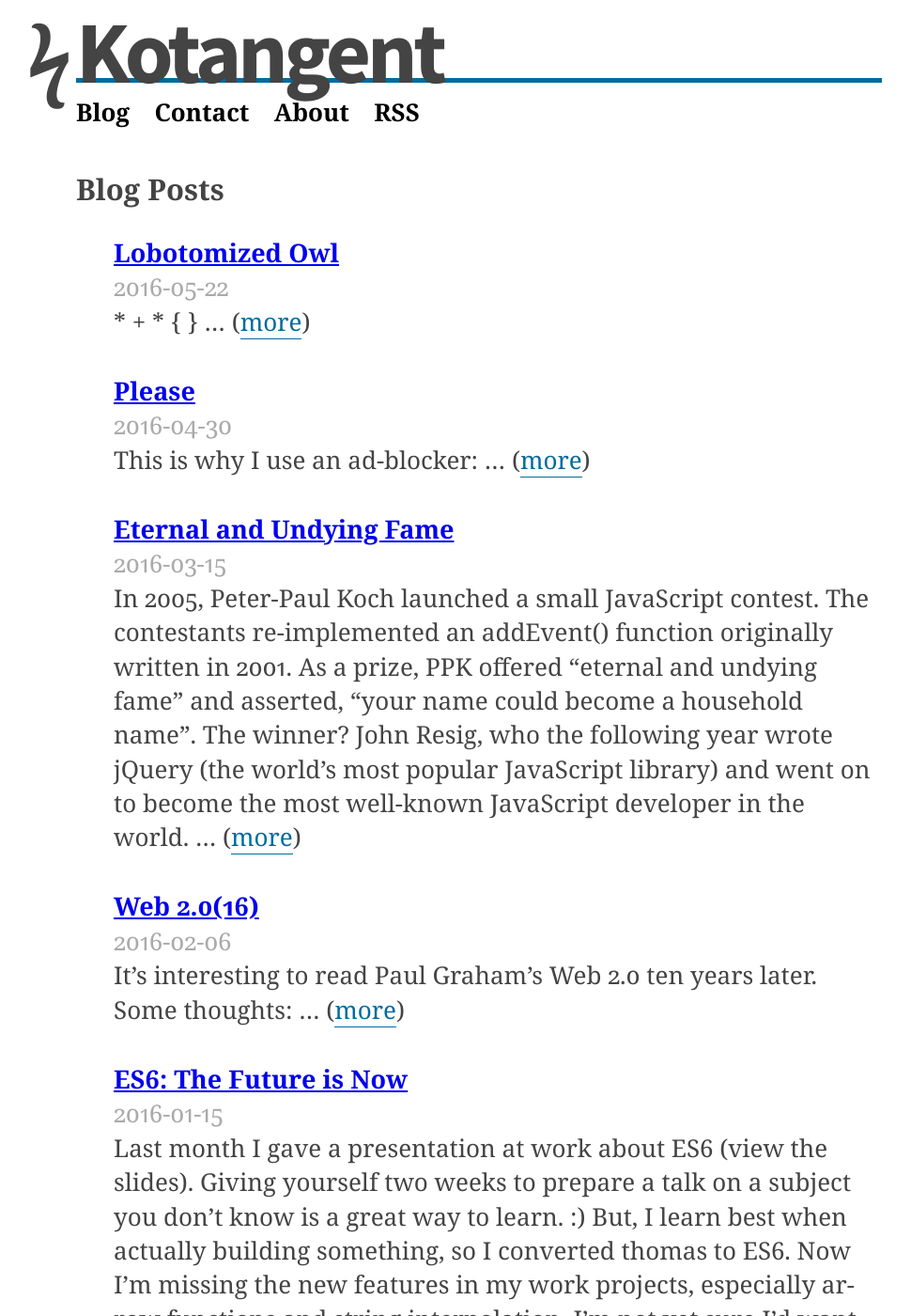
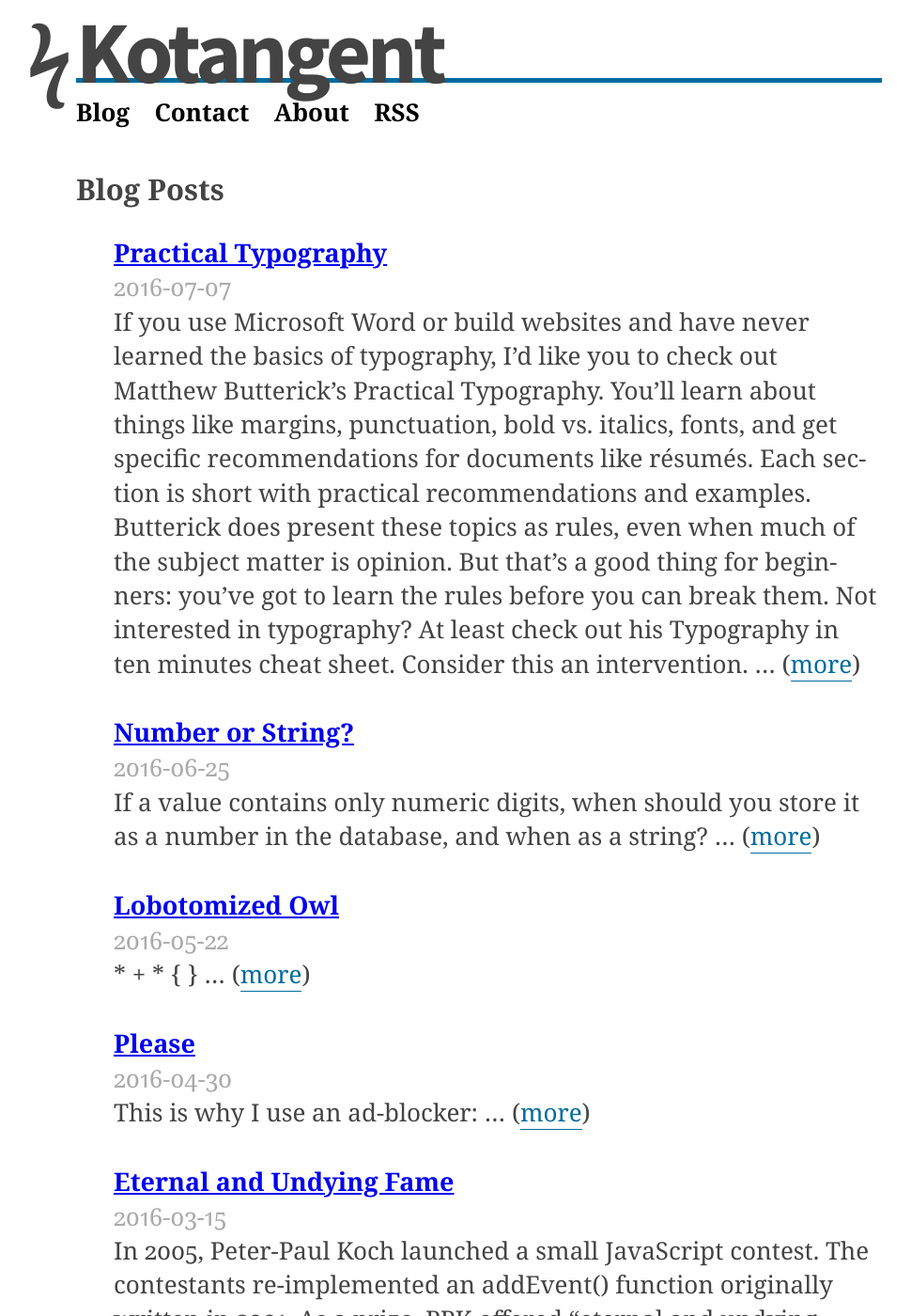
Before and after one commit to briankoser/kotangent-jekyll, a Jekyll site: the page built from blog/index.html, in a window 1280 px wide and 1400 px high. Shown: the whole window at 94% size, without its empty margins (130-1100 px from the left). Built offline with Jekyll 4.4.1, drawn with Linux system fonts in a browser that asks for light colours; some web fonts are replaced.

Commit message:
Blog posts

```diff
--- /dev/null
+++ b/_posts/2016-06-25-number-or-string.md
@@ -0,0 +1,13 @@
+---
+layout: post
+title: "Number or String?"
+tags: database
+---
+If a value contains only numeric digits, when should you store it as a number in the database, and when as a string?
+
+<img alt="Flowchart for when to store value as number or string in the database." src="/images/number-vs-string.png">
+
+- Phone numbers, US ZIP codes, and credit card numbers can start with a zero: store them as strings.
+- Product prices can be added (multiple products), subtracted and divided (coupons): store them as numbers.
+- Store as number any sortable report column values. Otherwise you’ll get “1, 10, 2” instead of “1, 2, 10”.
+- This one is debatable: if you are storing e.g. a US ZIP code, and you are validating that it only contains numeric digits, should you store it as a number even though you don’t need arithmetic done? I would probably still store it as a string, but I wouldn’t argue if you make it a number.
--- /dev/null
+++ b/_posts/2016-07-07-practical-typography.md
@@ -0,0 +1,6 @@
+---
+layout: post
+title: "Practical Typography"
+tags: recommendation typography
+---
+If you use Microsoft Word or build websites and have never learned the basics of typography, I’d like you to check out Matthew Butterick’s [Practical Typography](http://practicaltypography.com/). You’ll learn about things like margins, punctuation, bold vs. italics, fonts, and get specific recommendations for documents like résumés. Each section is short with practical recommendations and examples. Butterick does present these topics as rules, even when much of the subject matter is opinion. But that’s a good thing for beginners: you’ve got to learn the rules before you can break them. Not interested in typography? At least check out his [Typography in ten minutes](http://practicaltypography.com/typography-in-ten-minutes.html) cheat sheet. Consider this an intervention.
```
Also changed, not shown: _posts/2016-01-02-programming-punctuation-poem.md (+1 -1 lines), images/number-vs-string.png (added).
